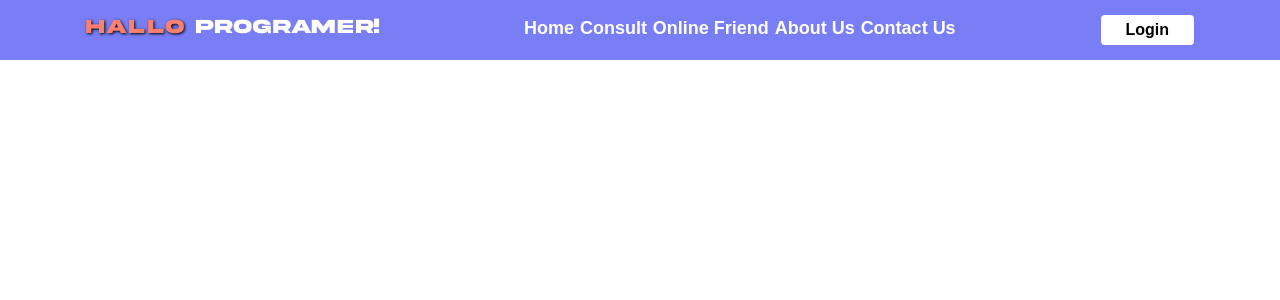
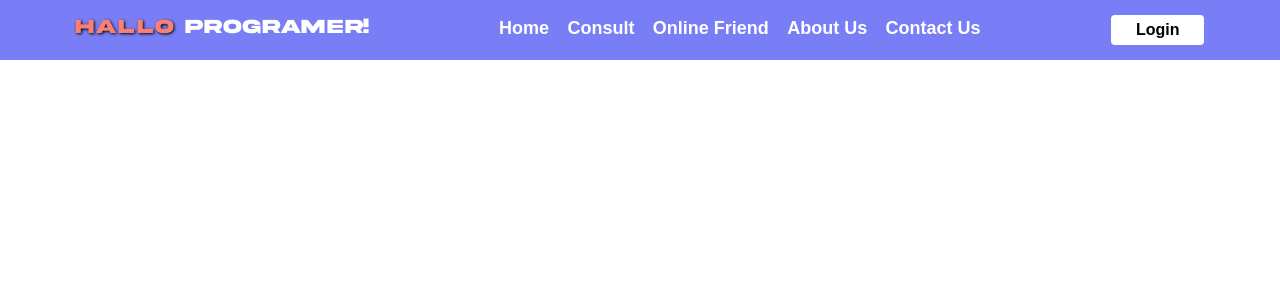
Before and after one commit to rafai123/HalloProgrammer, a PHP site: page /navbar.html in a window 1280 px wide. Shown: the top 300 px of the page. Run offline with PHP 8.4, Linux system fonts and the light colour scheme.

Commit message:
Mengubah width li pada navbar

```diff
--- a/style/style.css
+++ b/style/style.css
@@ -47,7 +47,7 @@ nav.navbar a:hover {
 nav.navbar ul {
     margin-top: 3px;
     display: flex;
-    width: 35%;
+    width: 40%;
     list-style: none;
     justify-content: space-around;
 }
```
